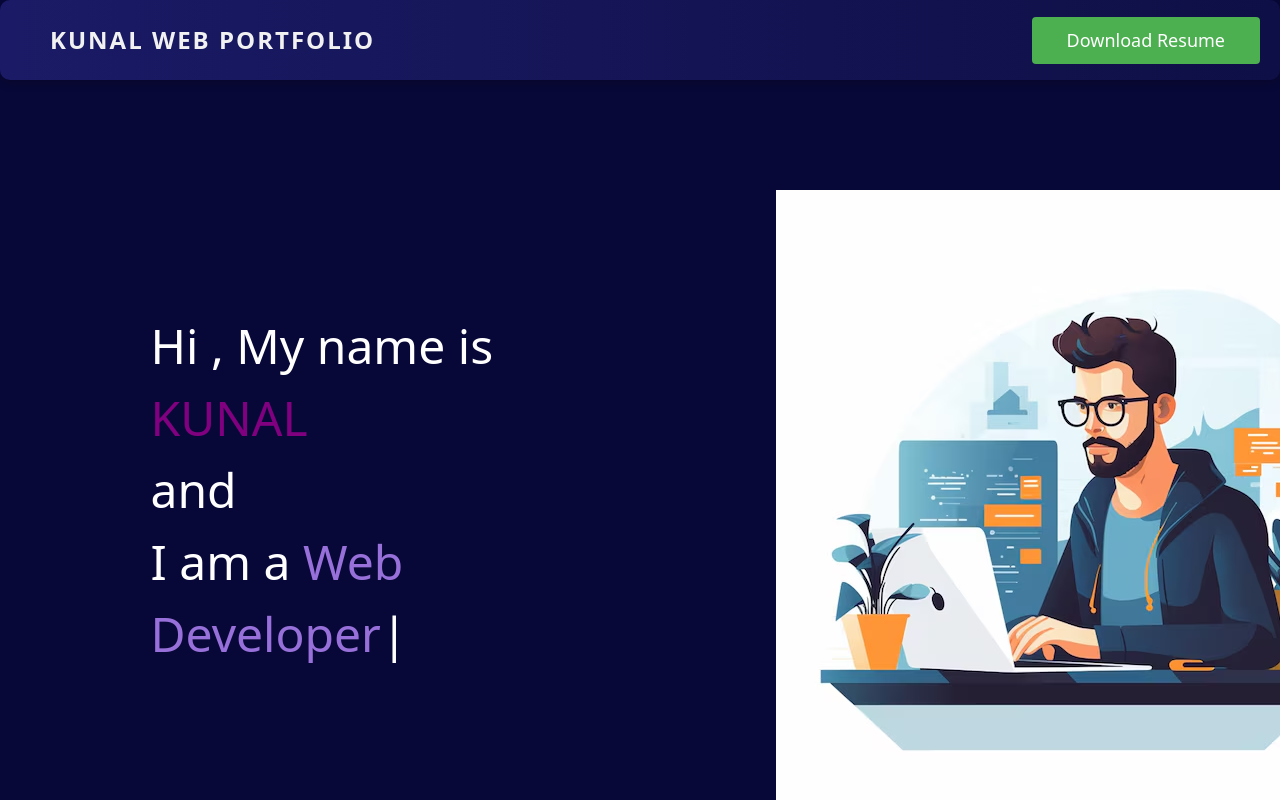
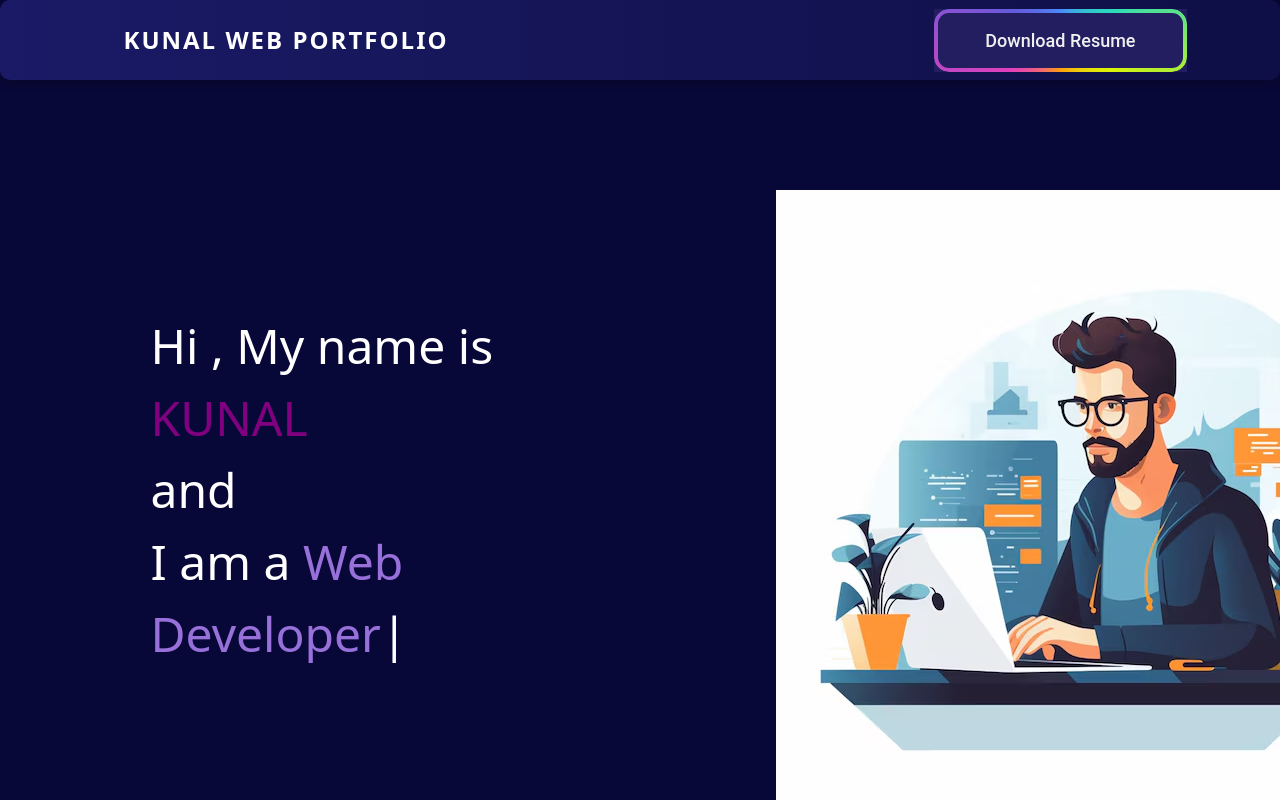
Before and after one commit to kunal-v2/cv, a plain HTML site: page index.html in a window 1280 px wide. Shown: the top 800 px of the page. Drawn offline with nearby package versions, Linux system fonts and the light colour scheme.

Commit message:
Update index.html

```diff
--- a/index.html
+++ b/index.html
@@ -33,7 +33,7 @@
 }
 
 nav a {
-    color: white;
+    color: rgb(240, 240, 240);
     text-decoration: none;
     font-size: 18px;
     font-weight: 500;
@@ -61,7 +61,7 @@ nav .left {
     margin-left: 15px;
     font-size: 24px;
     font-weight: bold;
-    color: #f1f1f1;
+    color: #ffffff;
     letter-spacing: 2px;
     text-transform: uppercase;
     padding: 10px 15px;
@@ -69,20 +69,60 @@ nav .left {
     cursor: pointer;
 }
 #downloadButton {
-    background-color: #4CAF50; /* Green */
-    border: none;
-    color: white;
-    padding: 10px 20px;
-    text-align: center;
-    text-decoration: none;
-    font-size: 16px;
-    cursor: pointer;
-    border-radius: 4px;
-    margin-left: auto; /* Align the button to the right */
+ --border-radius: 15px;
+ --border-width: 4px;
+ appearance: none;
+ position: relative;
+ padding: 1em 2em;
+ border: 0;
+ background-color: #231e5f;
+ font-family: "Roboto", Arial, "Segoe UI", sans-serif;
+ font-size: 18px;
+ font-weight: 500;
+ color: #fff;
+ z-index: 2;
 }
 
-#downloadButton:hover {
-    background-color: #45a049;
+button::after {
+ --m-i: linear-gradient(#000, #000);
+ --m-o: content-box, padding-box;
+ content: "";
+ position: absolute;
+ left: 0;
+ top: 0;
+ width: 100%;
+ height: 100%;
+ padding: var(--border-width);
+ border-radius: var(--border-radius);
+ background-image: conic-gradient(
+		#488cfb,
+		#29dbbc,
+		#ddf505,
+		#ff9f0e,
+		#e440bb,
+		#655adc,
+		#488cfb
+	);
+ -webkit-mask-image: var(--m-i), var(--m-i);
+ mask-image: var(--m-i), var(--m-i);
+ -webkit-mask-origin: var(--m-o);
+ mask-origin: var(--m-o);
+ -webkit-mask-clip: var(--m-o);
+ mask-composite: exclude;
+ -webkit-mask-composite: destination-out;
+ filter: hue-rotate(0);
+ animation: rotate-hue linear 500ms infinite;
+ animation-play-state: paused;
+}
+
+button:hover::after {
+ animation-play-state: running;
+}
+
+@keyframes rotate-hue {
+ to {
+  filter: hue-rotate(1turn);
+ }
 }
 
   main hr {
```
